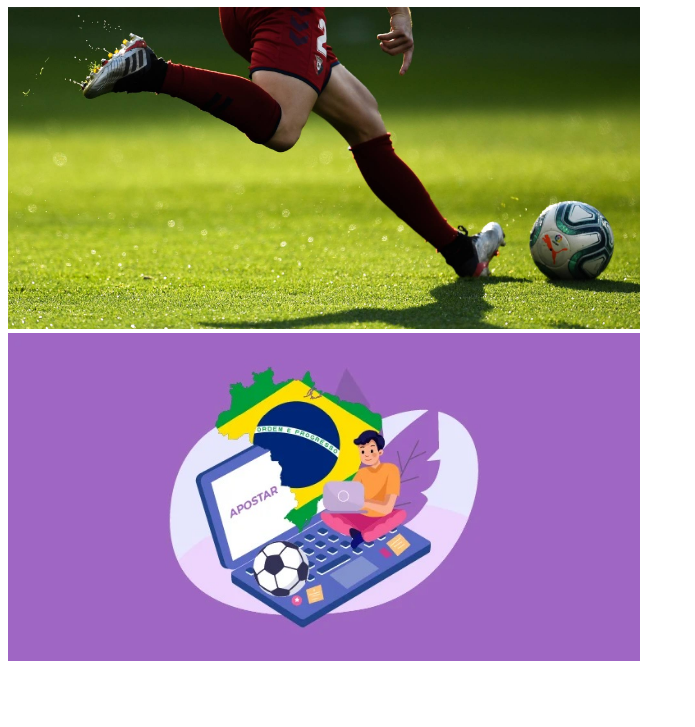
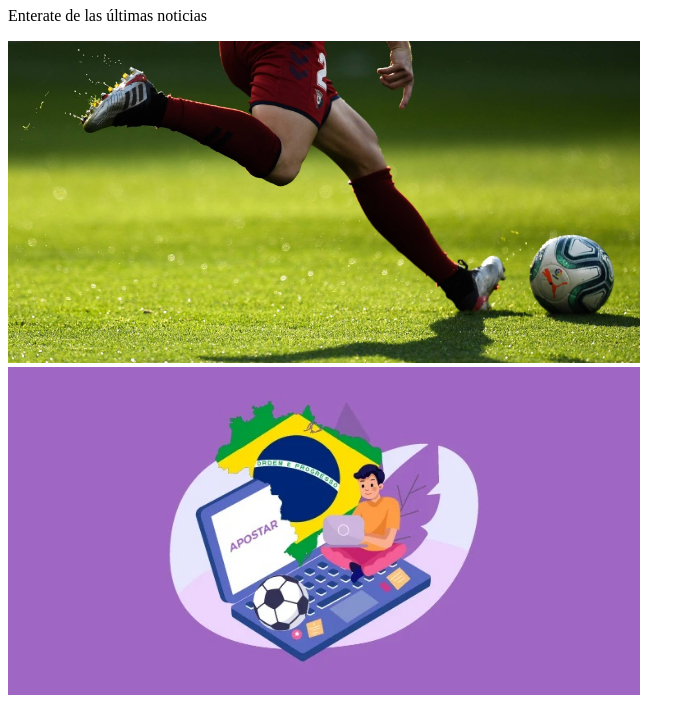
Before and after one commit to marceldubois15/mi_repositorio, a plain HTML site: page index.html in a window 1280 px wide. Shown: the part 73-800 px from the top of the page, without its empty margins (0-695 px from the left). Drawn offline with Linux system fonts and the light colour scheme.

Commit message:
Parrafo agregado

```diff
--- a/index.html
+++ b/index.html
@@ -6,6 +6,7 @@
 <head>
 <body>
     <h1>futbol</h1>
+        <p>Enterate de las últimas noticias<p>
         <img width="50%" src="imagenes/futbol 1.jpg" alt="">
         <img width="50%" src="imagenes/1-capa-Estaduais.jpg" alt="">
 </body>
```
